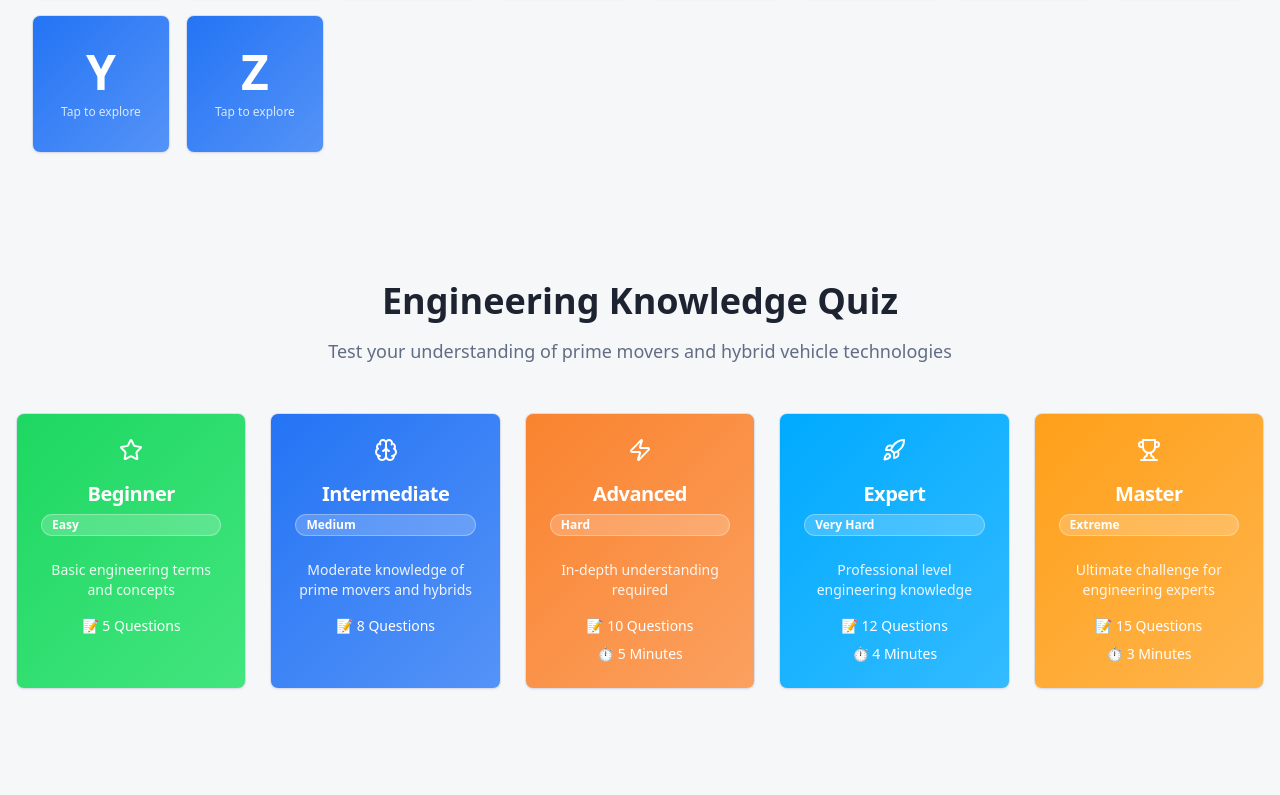
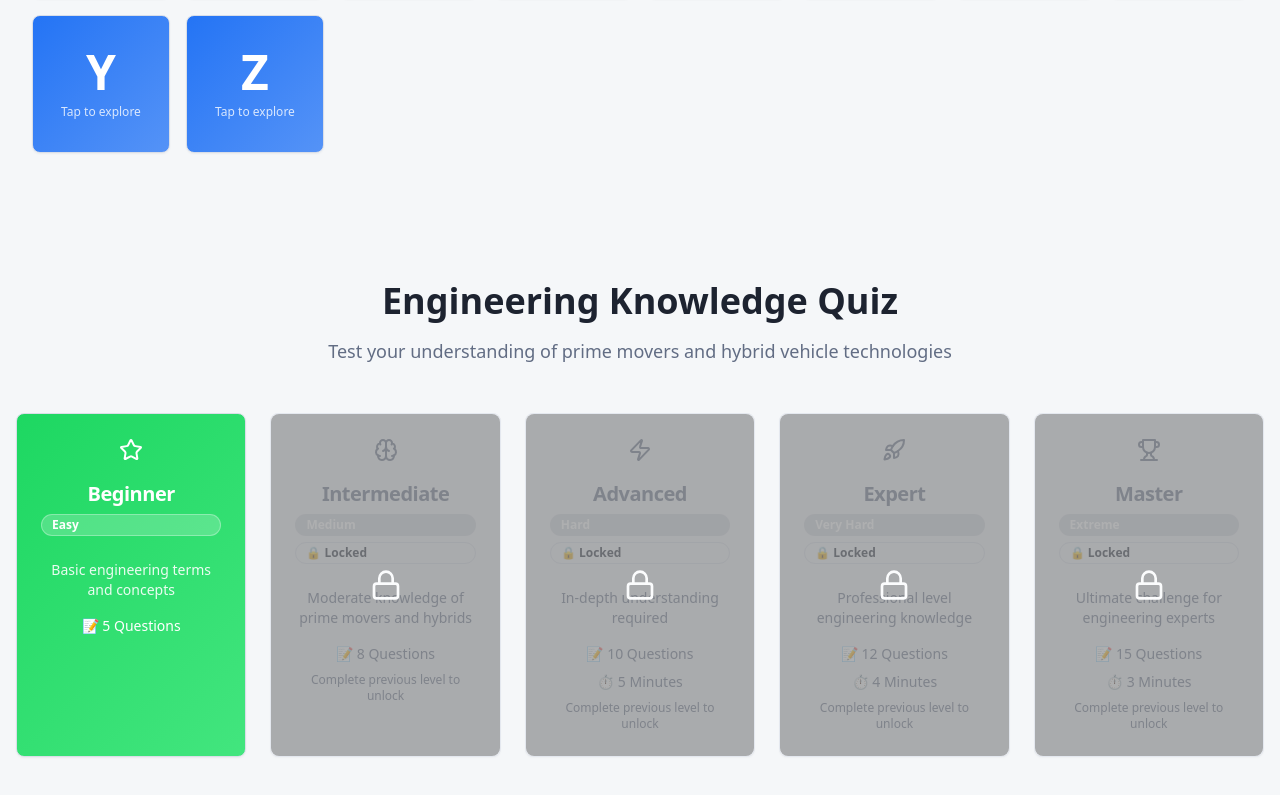
Before and after one commit to buttisoda6-cyber/hybrid-handbook, a React (Vite) app: page / in a window 1280 px wide. Shown: the part 1535-2330 px from the top of the page. Before the commit the page ends 2288 px from the top, so only its background shows below. Built offline with nearby package versions, Linux system fonts and the light colour scheme.

Commit message:
Add level locking to quiz
Implement level locking for the quiz section, requiring completion of previous levels before unlocking subsequent ones.

```diff
--- a/src/components/Quiz.tsx
+++ b/src/components/Quiz.tsx
@@ -6,7 +6,7 @@ import { Progress } from "@/components/ui/progress";
 import { RadioGroup, RadioGroupItem } from "@/components/ui/radio-group";
 import { Label } from "@/components/ui/label";
 import { dictionaryData } from "@/data/dictionary";
-import { CheckCircle, XCircle, RotateCcw, Trophy, Star, Brain, Zap, Rocket } from "lucide-react";
+import { CheckCircle, XCircle, RotateCcw, Trophy, Star, Brain, Zap, Rocket, Lock } from "lucide-react";
 import { useToast } from "@/hooks/use-toast";
 
 interface QuizQuestion {
@@ -89,7 +89,29 @@ const Quiz = () => {
   const [questions, setQuestions] = useState<QuizQuestion[]>([]);
   const [timeLeft, setTimeLeft] = useState<number | null>(null);
   const [quizCompleted, setQuizCompleted] = useState(false);
+  const [unlockedLevels, setUnlockedLevels] = useState<number[]>([1]); // Start with level 1 unlocked
   const { toast } = useToast();
+
+  // Load unlocked levels from localStorage on component mount
+  useEffect(() => {
+    const savedProgress = localStorage.getItem('quiz-progress');
+    if (savedProgress) {
+      try {
+        const progress = JSON.parse(savedProgress);
+        setUnlockedLevels(progress.unlockedLevels || [1]);
+      } catch (error) {
+        console.error('Failed to load quiz progress:', error);
+        setUnlockedLevels([1]);
+      }
+    }
+  }, []);
+
+  // Save progress to localStorage whenever unlocked levels change
+  useEffect(() => {
+    localStorage.setItem('quiz-progress', JSON.stringify({
+      unlockedLevels
+    }));
+  }, [unlockedLevels]);
 
   // Timer effect
   useEffect(() => {
@@ -145,6 +167,16 @@ const Quiz = () => {
   };
 
   const startQuiz = (level: QuizLevel) => {
+    // Check if level is unlocked
+    if (!unlockedLevels.includes(level.id)) {
+      toast({
+        title: "Level Locked!",
+        description: "Complete the previous level to unlock this one.",
+        variant: "destructive",
+      });
+      return;
+    }
+
     const quizQuestions = generateQuestions(level);
     setQuestions(quizQuestions);
     setSelectedLevel(level);
@@ -172,6 +204,21 @@ const Quiz = () => {
         setShowResult(false);
       } else {
         setQuizCompleted(true);
+
+        // Check if level is completed successfully and unlock next level
+        const finalScore = score + (isCorrect ? 1 : 0);
+        const passingScore = Math.ceil(questions.length * 0.7); // 70% passing rate
+
+        if (finalScore >= passingScore && selectedLevel) {
+          const nextLevelId = selectedLevel.id + 1;
+          if (nextLevelId <= quizLevels.length && !unlockedLevels.includes(nextLevelId)) {
+            setUnlockedLevels(prev => [...prev, nextLevelId]);
+            toast({
+              title: "Level Unlocked! 🎉",
+              description: `You've unlocked ${quizLevels.find(l => l.id === nextLevelId)?.name} level!`,
+            });
+          }
+        }
       }
     }, 2000);
   };
@@ -195,12 +242,17 @@ const Quiz = () => {
 
   const getScoreMessage = () => {
     const percentage = (score / questions.length) * 100;
-    if (percentage >= 90) return "🏆 Outstanding! You're an engineering master!";
-    if (percentage >= 80) return "🌟 Excellent work! Great engineering knowledge!";
-    if (percentage >= 70) return "👏 Good job! You're on the right track!";
-    if (percentage >= 60) return "📚 Not bad! Keep studying to improve!";
-    return "💪 Keep learning! Practice makes perfect!";
+    const passingScore = Math.ceil(questions.length * 0.7);
+    const passed = score >= passingScore;
+
+    if (percentage >= 90) return { message: "🏆 Outstanding! You're an engineering master!", passed };
+    if (percentage >= 80) return { message: "🌟 Excellent work! Great engineering knowledge!", passed };
+    if (percentage >= 70) return { message: "👏 Good job! You're on the right track!", passed };
+    if (percentage >= 60) return { message: "📚 Not bad! Keep studying to improve!", passed };
+    return { message: "💪 Keep learning! Practice makes perfect!", passed };
   };
+
+  const isLevelUnlocked = (levelId: number) => unlockedLevels.includes(levelId);
 
   if (!selectedLevel) {
     return (
@@ -216,32 +268,63 @@ const Quiz = () => {
           </div>
 
           <div className="grid md:grid-cols-2 lg:grid-cols-3 xl:grid-cols-5 gap-6">
-            {quizLevels.map((level) => (
+            {quizLevels.map((level) => {
+              const isUnlocked = isLevelUnlocked(level.id);
+              return (
                 <Card
                   key={level.id}
-                className={`${level.gradient} text-white hover:shadow-glow transform hover:scale-105 transition-all duration-300 cursor-pointer group`}
-                onClick={() => startQuiz(level)}
+                  className={`${
+                    isUnlocked
+                      ? `${level.gradient} text-white hover:shadow-glow transform hover:scale-105 transition-all duration-300 cursor-pointer`
+                      : 'bg-muted text-muted-foreground cursor-not-allowed opacity-60'
+                  } group relative`}
+                  onClick={() => isUnlocked && startQuiz(level)}
                 >
+                  {!isUnlocked && (
+                    <div className="absolute inset-0 flex items-center justify-center bg-black/50 rounded-lg z-10">
+                      <Lock className="w-8 h-8 text-white" />
+                    </div>
+                  )}
                   <CardHeader className="text-center">
-                  <div className="mx-auto mb-3 group-hover:animate-bounce-gentle">
+                    <div className={`mx-auto mb-3 ${isUnlocked ? 'group-hover:animate-bounce-gentle' : ''}`}>
                       {level.icon}
                     </div>
                     <CardTitle className="text-xl">{level.name}</CardTitle>
-                  <Badge variant="secondary" className="bg-white/20 text-white border-white/30">
+                    <Badge
+                      variant="secondary"
+                      className={
+                        isUnlocked
+                          ? "bg-white/20 text-white border-white/30"
+                          : "bg-muted-foreground/20"
+                      }
+                    >
                       {level.difficulty}
                     </Badge>
+                    {!isUnlocked && (
+                      <Badge variant="outline" className="mt-2">
+                        🔒 Locked
+                      </Badge>
+                    )}
                   </CardHeader>
                   <CardContent className="text-center">
-                  <p className="text-white/90 text-sm mb-4">{level.description}</p>
+                    <p className={`text-sm mb-4 ${isUnlocked ? 'text-white/90' : 'text-muted-foreground'}`}>
+                      {level.description}
+                    </p>
                     <div className="space-y-2 text-sm">
                       <div>📝 {level.questionCount} Questions</div>
                       {level.timeLimit && (
                         <div>⏱️ {Math.floor(level.timeLimit / 60)} Minutes</div>
                       )}
                     </div>
+                    {!isUnlocked && (
+                      <p className="text-xs mt-2 text-muted-foreground">
+                        Complete previous level to unlock
+                      </p>
+                    )}
                   </CardContent>
                 </Card>
-            ))}
+              );
+            })}
           </div>
         </div>
       </section>
@@ -264,7 +347,30 @@ const Quiz = () => {
               <div className="text-xl">
                 {((score / questions.length) * 100).toFixed(0)}% Correct
               </div>
-              <p className="text-lg text-white/90">{getScoreMessage()}</p>
+              {(() => {
+                const result = getScoreMessage();
+                return (
+                  <>
+                    <p className="text-lg text-white/90">{result.message}</p>
+                    {result.passed && selectedLevel && selectedLevel.id < quizLevels.length && !unlockedLevels.includes(selectedLevel.id + 1) && (
+                      <div className="bg-white/10 p-4 rounded-lg">
+                        <p className="text-sm text-white/80 mb-2">🎉 Congratulations!</p>
+                        <p className="text-sm text-white/90">
+                          You've unlocked the next level: {quizLevels.find(l => l.id === selectedLevel.id + 1)?.name}!
+                        </p>
+                      </div>
+                    )}
+                    {!result.passed && (
+                      <div className="bg-white/10 p-4 rounded-lg">
+                        <p className="text-sm text-white/80 mb-2">📚 Keep Learning!</p>
+                        <p className="text-sm text-white/90">
+                          You need {Math.ceil(questions.length * 0.7)} correct answers (70%) to unlock the next level.
+                        </p>
+                      </div>
+                    )}
+                  </>
+                );
+              })()}
               <div className="space-y-2">
                 <div>Level: {selectedLevel.name}</div>
                 <div>Difficulty: {selectedLevel.difficulty}</div>
```
Lines whose indentation alone changed are shown as unchanged.
